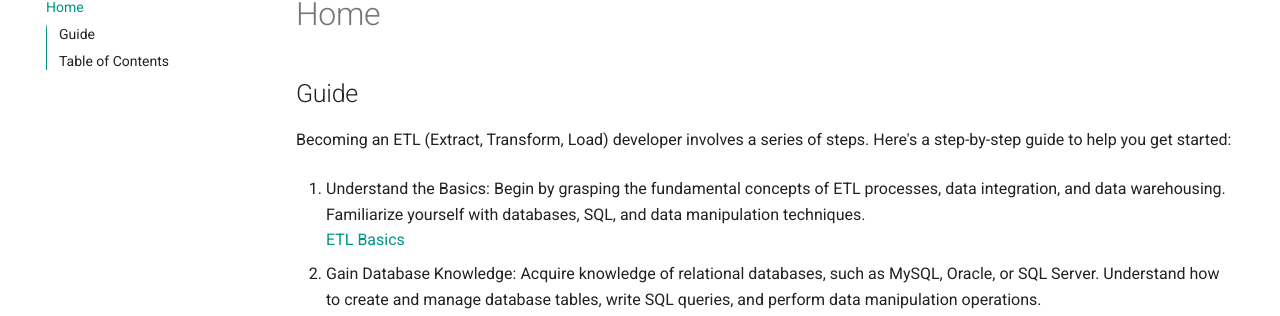
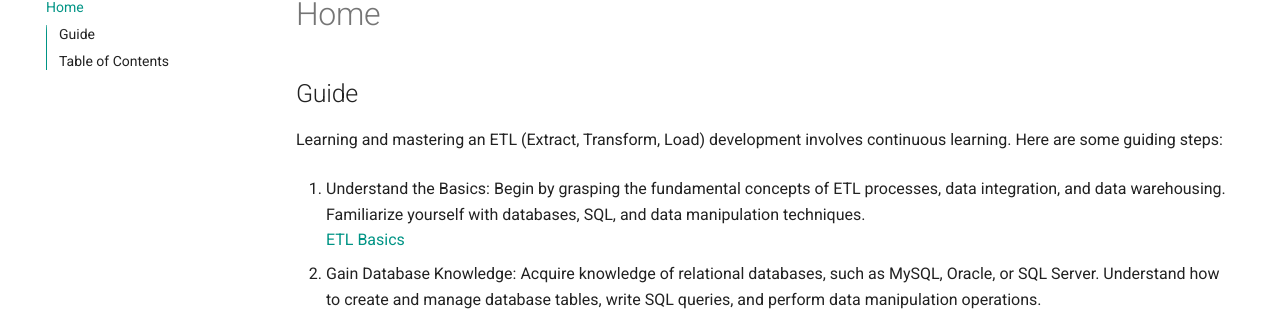
Before and after one commit to adhikari18/learn-etl, an MkDocs documentation site: the page built from docs/index.md, in a window 1280 px wide and 900 px high. Shown: the part 152-468 px from the top of the window. Built offline with MkDocs 1.6.1 and Material for MkDocs 9.7.7, drawn with Linux system fonts in a browser that asks for light colours.

Commit message:
improve home page

```diff
--- a/docs/index.md
+++ b/docs/index.md
@@ -1,6 +1,6 @@
 # Home
 ## Guide
-Becoming an ETL (Extract, Transform, Load) developer involves a series of steps. Here's a step-by-step guide to help you get started:
+Learning and mastering an ETL (Extract, Transform, Load) development involves continuous learning. Here are some guiding steps:
 
 1. Understand the Basics: Begin by grasping the fundamental concepts of ETL processes, data integration, and data warehousing. Familiarize yourself with databases, SQL, and data manipulation techniques.
  <br />
@@ -13,6 +13,7 @@ Becoming an ETL (Extract, Transform, Load) developer involves a series of steps.
  <br />
  [Redshift Overview](redshift.md)
 
+
 3. Learn ETL Tools: Explore popular ETL tools like Informatica PowerCenter, AWS Glue, Talend, SSIS (SQL Server Integration Services), or Apache NiFi. These tools simplify the ETL process and offer features for data extraction, transformation, and loading.
  <br />
  [Talend Overview](talend.md)
@@ -20,6 +21,7 @@ Becoming an ETL (Extract, Transform, Load) developer involves a series of steps.
  [AWS Glue](aws-glue.md)
  <br />
  [Scheduler](scheduling.md)
+
 
 4. Getting familiarization with these tools and technologies will be very helpful
 	- Programming Skills: Learn a programming language commonly used in ETL development, such as Python or Java.
@@ -30,10 +32,12 @@ Becoming an ETL (Extract, Transform, Load) developer involves a series of steps.
 	- UNIX commands: These can significantly enhance your efficiency and effectiveness.
 	<br /> [Unix commands](unix-commands.md)
 
+
 5. Understand Data Modeling: Familiarize yourself with data modeling concepts, including entity-relationship diagrams (ERDs) and dimensional modeling. This knowledge will help you design efficient data structures for ETL processes.
 <br />
 [Data Modeling Overview](data-modeling.md)
 <br />
+
 
 7. Enhance Performance and Scalability: Explore techniques for optimizing ETL processes, such as parallel processing, partitioning, indexing, and incremental data loading. Understand how to handle large volumes of data efficiently.
 <br />
```
